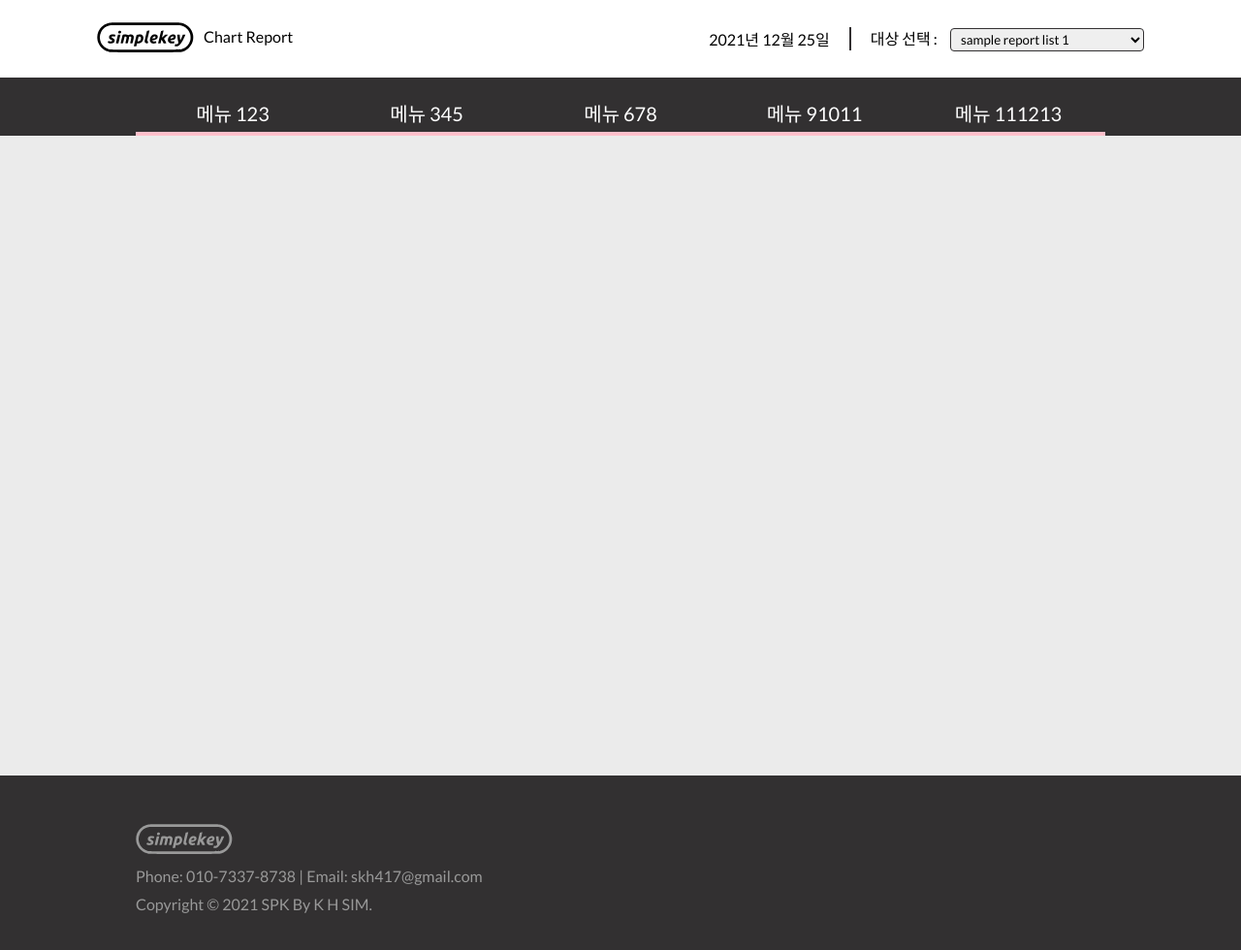
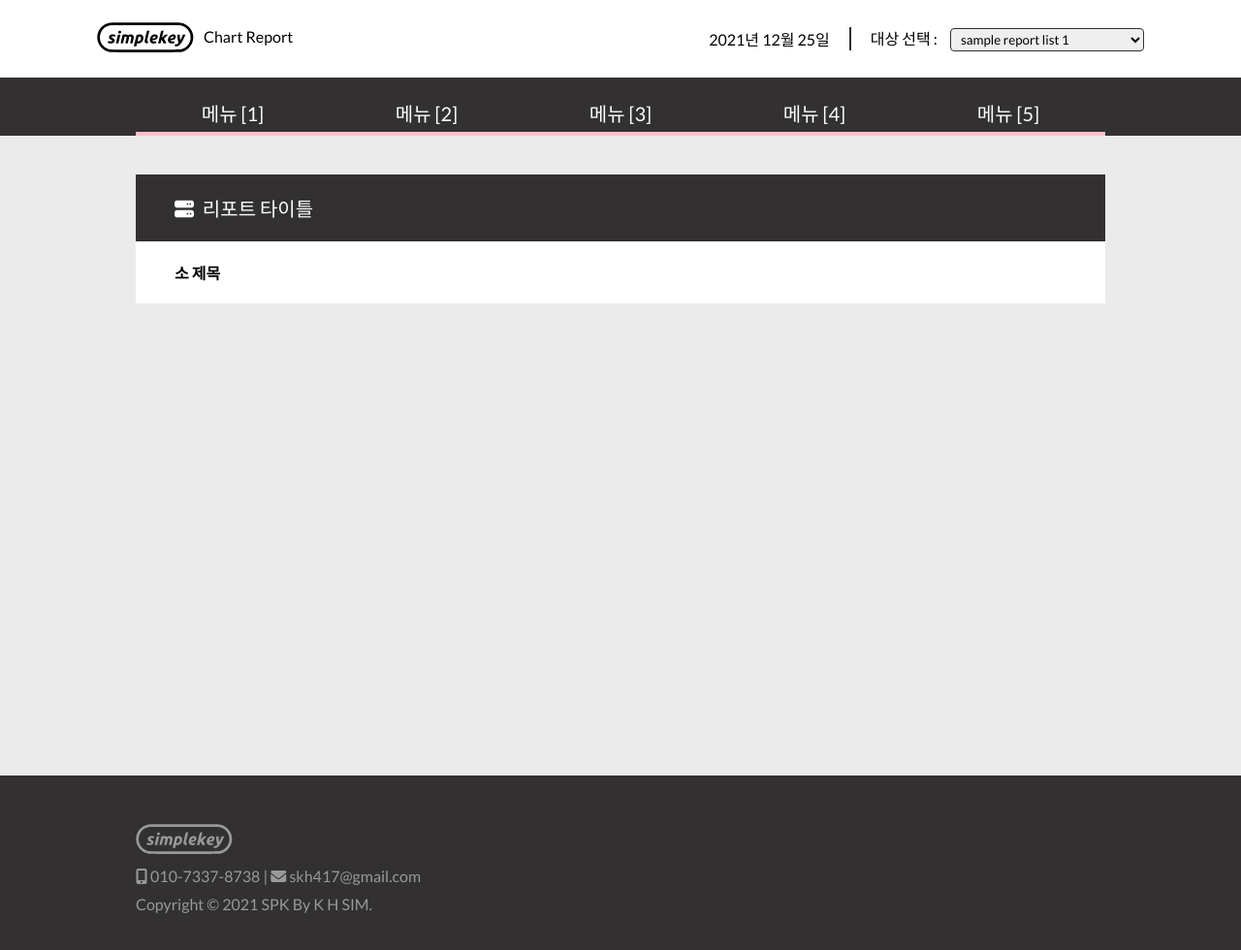
Before and after one commit to skh417/report-by-vanillajs, a plain HTML site: page index.html in a window 1280 px wide. Shown: the whole page at 97% size. Drawn offline with Linux system fonts and the light colour scheme; files whose address does not match are found by name.

Commit message:
modyfy basic style

```diff
--- a/index.html
+++ b/index.html
@@ -13,8 +13,11 @@
       rel="stylesheet"
     />
     <link rel="icon" type="image/x-icon" href="/images/favicon.ico" />
-
     <link rel="stylesheet" href="style.css" />
+    <script
+      src="https://kit.fontawesome.com/d87806836a.js"
+      crossorigin="anonymous"
+    ></script>
   </head>
   <body>
     <header>
@@ -46,16 +49,32 @@
       <div class="nav-container">
         <nav>
           <ul>
-            <li>메뉴 123</li>
-            <li>메뉴 345</li>
-            <li>메뉴 678</li>
-            <li>메뉴 91011</li>
-            <li>메뉴 111213</li>
+            <li>메뉴 [1]</li>
+            <li>메뉴 [2]</li>
+            <li>메뉴 [3]</li>
+            <li>메뉴 [4]</li>
+            <li>메뉴 [5]</li>
           </ul>
         </nav>
       </div>
     </header>
-    <main></main>
+
+    <!-- main content mark up -->
+    <main>
+      <section class="report">
+        <h2 class="report-title">
+          <span class="report-icon"><i class="fas fa-server"></i></span> 리포트
+          타이틀
+        </h2>
+        <article class="report-body">
+          <div class="report-body-section">
+            <h3>소 제목</h3>
+          </div>
+        </article>
+      </section>
+    </main>
+
+    <!-- footer -->
     <footer>
       <div class="footer">
         <div class="logo">
@@ -65,7 +84,13 @@
             style="height: 100%; width: 100%; object-fit: contain"
           />
         </div>
-        <p class="copyright">Phone: 010-7337-8738 | Email: skh417@gmail.com</p>
+        <p class="copyright">
+          <i class="fas fa-mobile-alt"></i>
+          <span>010-7337-8738</span>
+          <span>|</span>
+          <i class="fas fa-envelope"></i>
+          <span>skh417@gmail.com</span>
+        </p>
         <p class="copyright">Copyright © 2021 SPK By K H SIM.</p>
       </div>
     </footer>
--- a/style.css
+++ b/style.css
@@ -149,6 +149,35 @@ main {
   background: var(--theme-background);
 }
 
+.report {
+  width: var(--width-default);
+  margin: 40px auto;
+}
+
+.report-icon {
+  margin-right: 5px;
+}
+
+.report-title {
+  padding: 20px 40px;
+  font-size: var(--font-lg);
+  background: var(--theme-gray);
+  color: #fff;
+}
+
+.report-body {
+  padding: 0 40px;
+  background: #fff;
+}
+
+.report-body-section {
+  padding: 20px 0;
+}
+
+.report-body-section h3 {
+  font-weight: var(--font-medium);
+}
+
 footer {
   height: 200px;
   padding: 50px 0;
```
